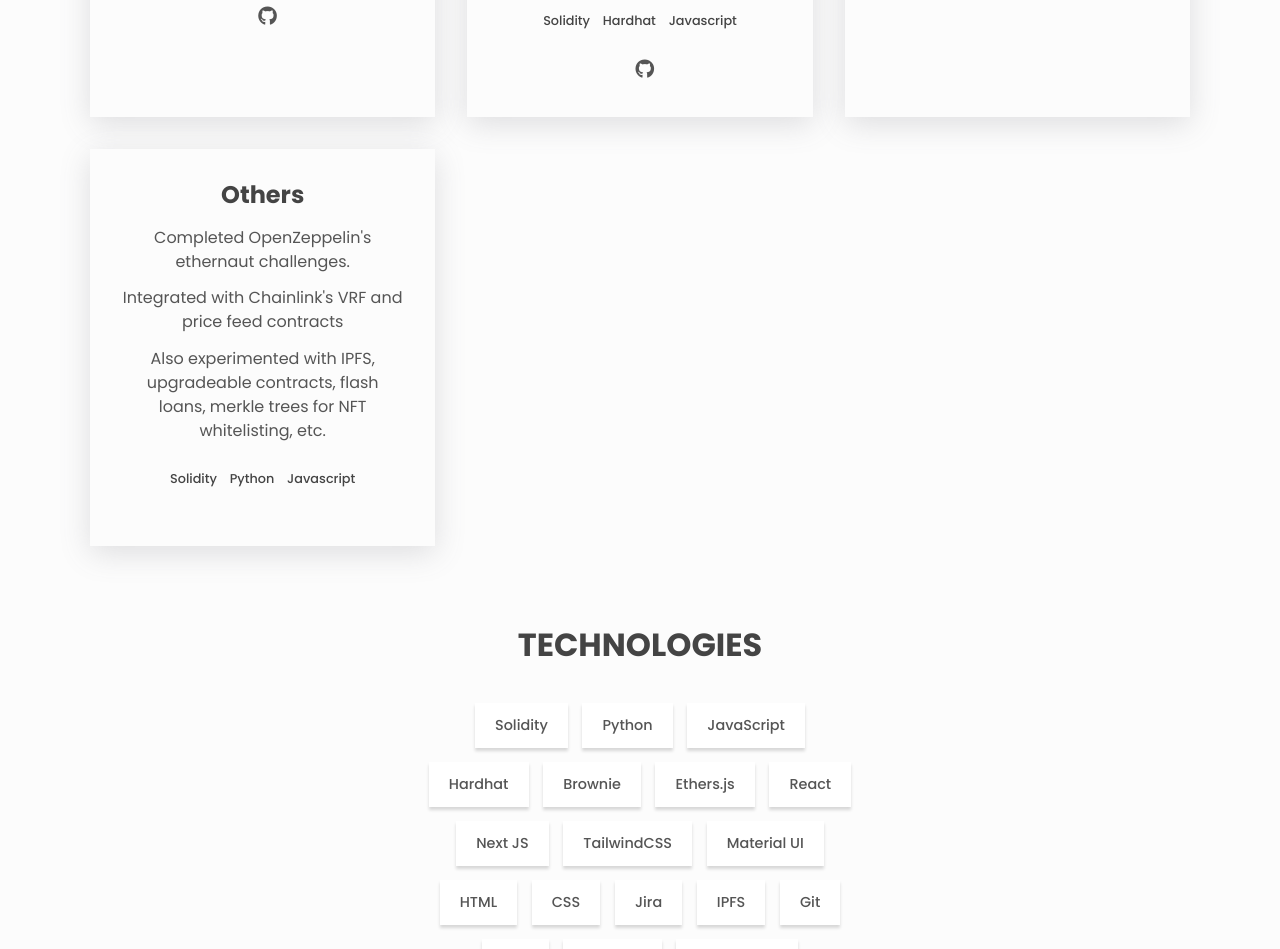
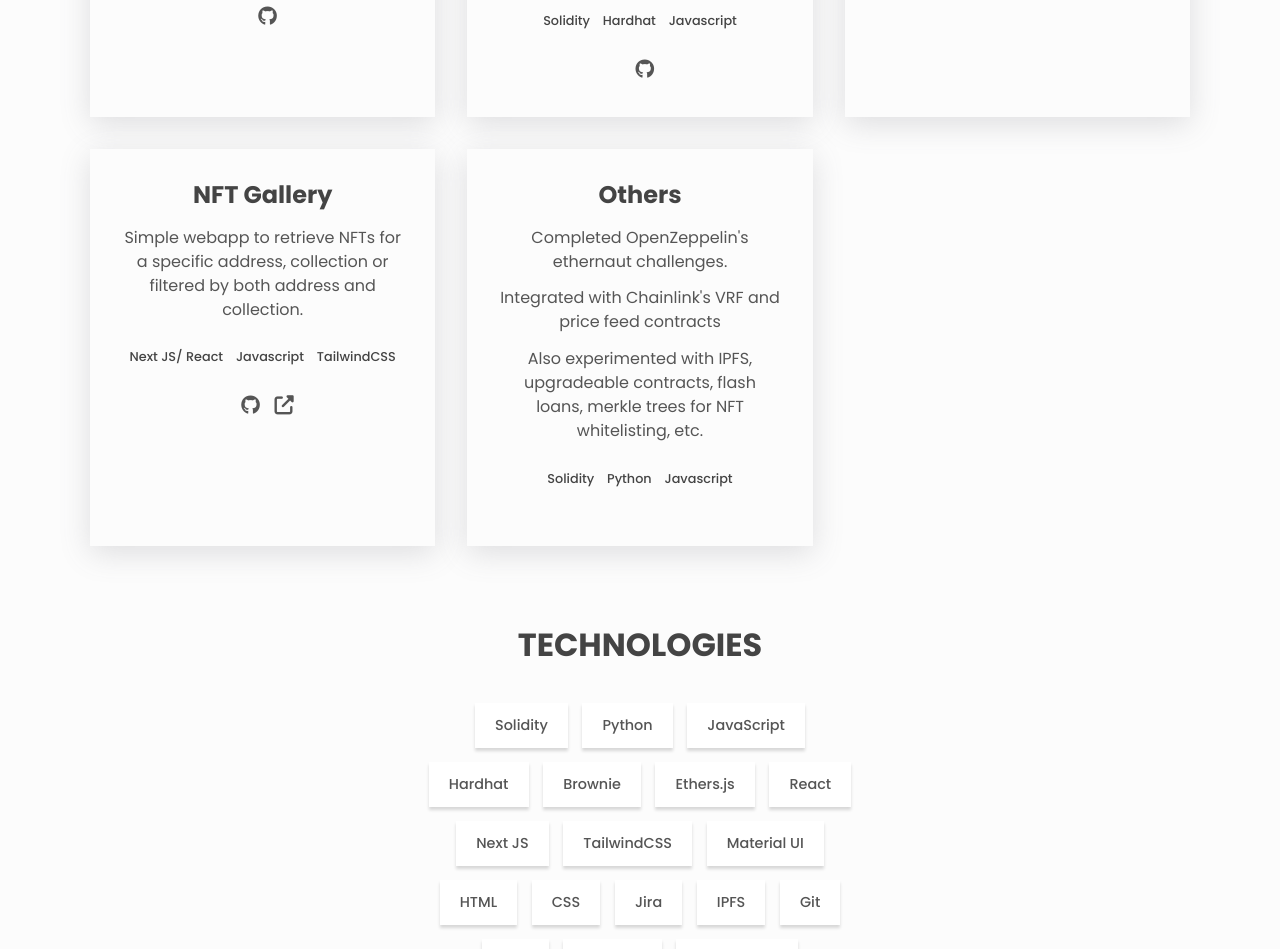
Before and after one commit to swylye/swylye.github.io, a plain HTML site: page index.html in a window 1280 px wide. Shown: the part 1666-2615 px from the top of the page. Drawn offline with Linux system fonts and the light colour scheme.

Commit message:
added nft valuer and gallery

```diff
--- a/index.html
+++ b/index.html
@@ -194,6 +194,26 @@
         </div>
 
         <div class="project">
+          <h3>NFT Gallery</h3>
+          <ul class="project__description">
+            <li>Simple webapp to retrieve NFTs for a specific address, collection or filtered by both address and
+              collection.</li>
+          </ul>
+          <ul class="project__stack">
+            <li class="project__stack-item">Next JS/ React</li>
+            <li class="project__stack-item">Javascript</li>
+            <li class="project__stack-item">TailwindCSS</li>
+          </ul>
+
+          <a href="https://github.com/swylye/nft-gallery-nextjs" aria-label="source code" class="link link--icon">
+            <i aria-hidden="true" class="fab fa-github"></i>
+          </a>
+          <a href="https://next-nft-gallery.vercel.app/" aria-label="live preview" class="link link--icon">
+            <i aria-hidden="true" class="fas fa-external-link-alt"></i>
+          </a>
+        </div>
+
+        <div class="project">
           <h3>Others</h3>
           <ul class="project__description">
             <li>Completed OpenZeppelin's ethernaut challenges.</li>
```
